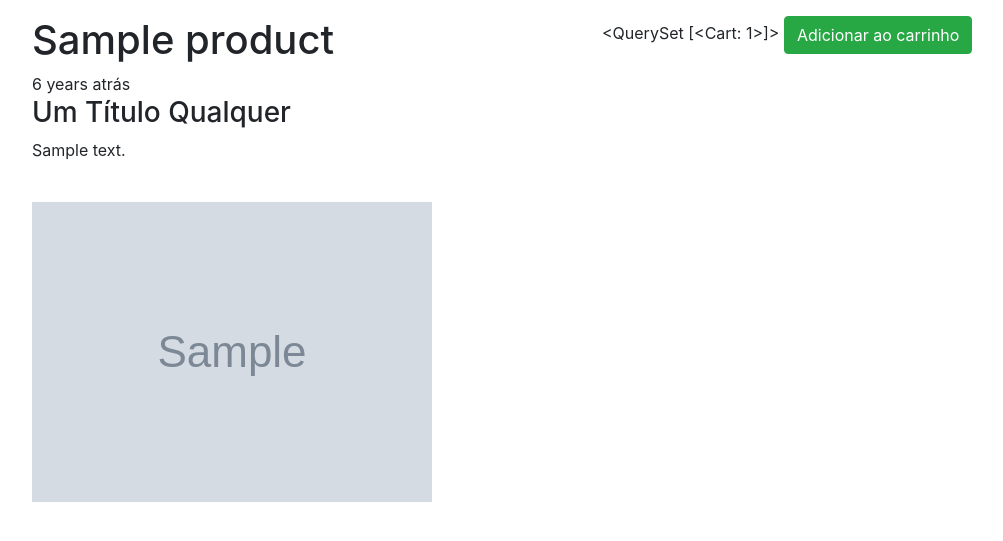
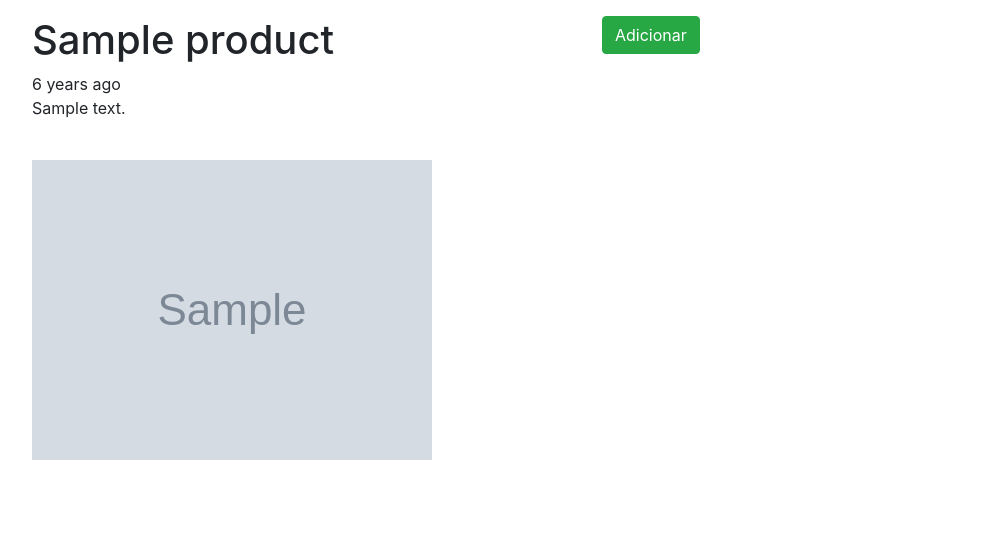
Before and after one commit to Raphal-Mazini/Ecommerce-Django, a Django app: template template/products/detail.html in a window 1280 px wide. Shown: the part 56-597 px from the top of the page, without its empty margins (53-1056 px from the left). Run offline with Django 5.2, Linux system fonts and the light colour scheme; the template is opened without the code that fills it: values that come from a table or form of the project are taken from there, others are empty; tables that the repository leaves empty hold one stand-in row (values such as "Sample post"); grey boxes marked "Sample" are stand-in pictures; some libraries are stand-ins or nearby versions.

Commit message:
Projeto E-Commerce Django -- create: template/products/snippets/update-cart.html and update: carts/views.py;template/products/detail.html

```diff
--- a/template/products/detail.html
+++ b/template/products/detail.html
@@ -4,23 +4,17 @@
 <div class='row'>
   <div class='col-12 col-md-6'>
     <h1>{{ object.title }}</h1>
-        {{ object.timestamp|timesince }} atrás
-        <h3>{{ "Um título qualquer"|title }}</h3>
-        {{ object.description|linebreaks }} <br/>
+    {{ object.timestamp|timesince }} ago
+    {{ object.description|linebreaks }}<br/>
     {% if object.image %}
-        <img src='{{ object.image.url }}' class='img-fluid'/>
+      <img src='{{ object.image.url }}' class='img-fluid' />
     {% endif %}
     </div>
     <div class='col-12 col-md-6'>
-        {{ cart }}
-        {% if object in cart.products.all %}
-        Produto no carrinho<button class='btn btn-link'>Excluir</button>
-        {% else %}
-        <button class='btn btn-success'>Adicionar ao carrinho</button>
-        {% endif %}
+    {% include 'products/snippets/update-cart.html' with product=object cart=cart %}
   </div>
 </div>
 <p>
   <br>
 </p>
-{% endblock content %}
+{% endblock %}
--- /dev/null
+++ b/template/products/snippets/update-cart.html
@@ -0,0 +1,8 @@
+<form method='POST' action='{% url "cart:update" %}' class="form"> {% csrf_token %}
+  <input type='hidden' name='product_id' value='{{ product.id }}' />
+  {% if product in cart.products.all %}
+    In cart <button type='submit' class='btn btn-link'>Remover?</button>
+  {% else %}
+    <button type='submit' class='btn btn-success'>Adicionar</button>
+  {% endif %}
+</form>
```
Also changed, not shown: carts/views.py (+14 -12 lines). Lines whose indentation alone changed are shown as unchanged.
